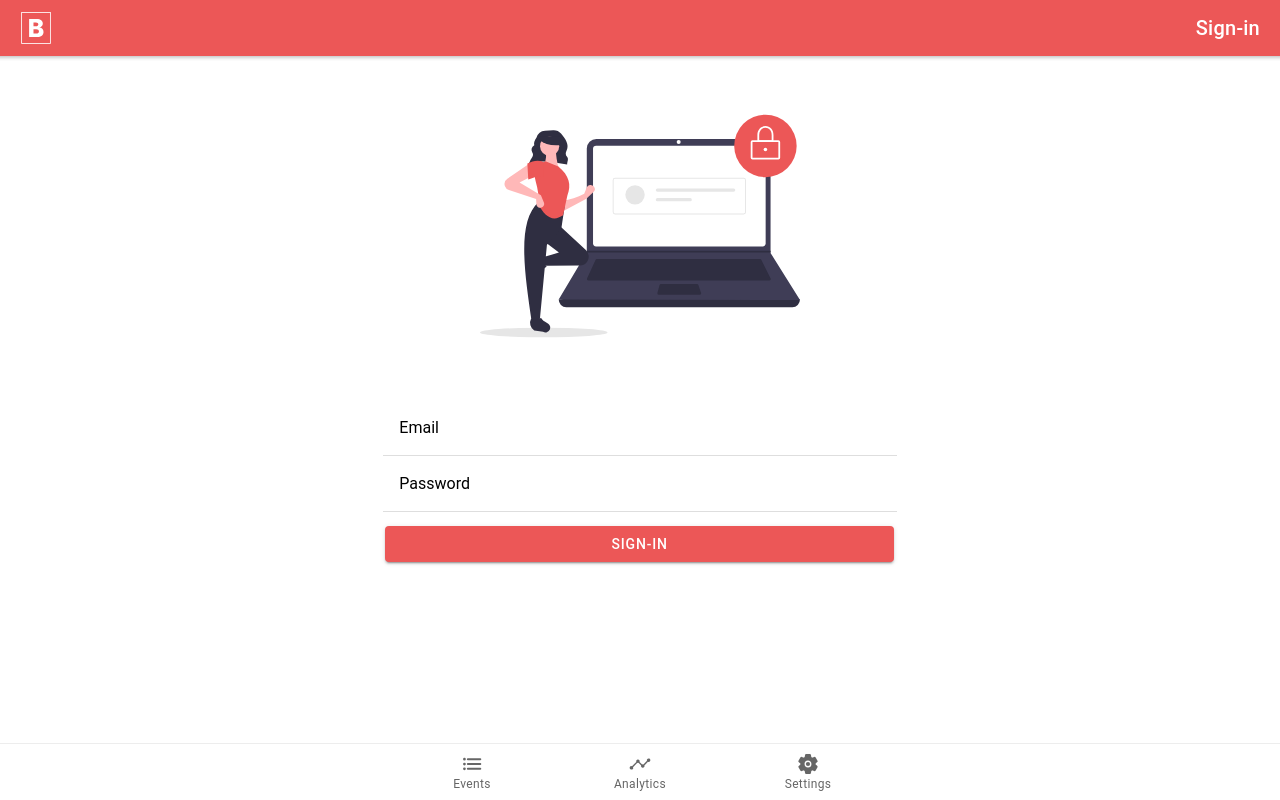
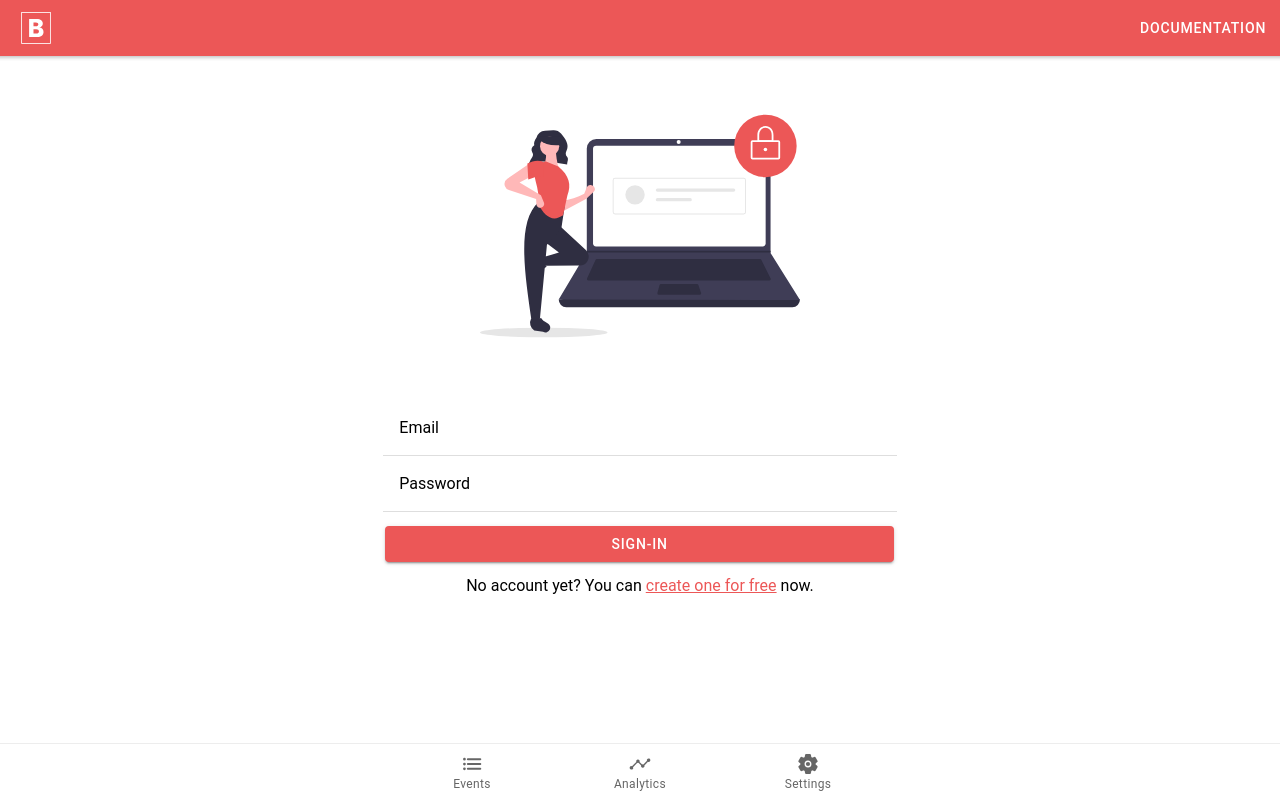
Before and after one commit to bloodbath-io/app, a React (Create React App) app: page /signin in a window 1280 px wide. Built offline with nearby package versions, Linux system fonts and the light colour scheme.

Commit message:
feat: title replaced by actual buttons

```diff
--- a/src/pages/SigninPage.tsx
+++ b/src/pages/SigninPage.tsx
@@ -1,4 +1,4 @@
-import { IonContent, IonHeader, IonPage, IonTitle, IonToolbar, IonRow, IonCol, IonItem, IonLabel, IonInput, IonIcon, IonButton } from '@ionic/react';
+import { IonContent, IonHeader, IonPage, IonTitle, IonToolbar, IonRow, IonCol, IonItem, IonLabel, IonInput, IonIcon, IonButton, IonButtons } from '@ionic/react';
 import React, { useState } from 'react';
 import { personCircle } from 'ionicons/icons';
 import './SigninPage.css';
@@ -11,9 +11,13 @@ const SigninPage: React.FC = () => {
     <IonPage>
       <IonHeader>
         <IonToolbar color="primary">
-          <IonTitle slot="end">
-            Sign-in
-          </IonTitle>
+
+          <IonButtons slot="end">
+            <IonButton color="secondary">
+              Documentation
+            </IonButton>
+          </IonButtons>
+
           <IonTitle slot="start" size="large">
             <a href="/">
               <IonIcon src="assets/icon/logo-reversed.svg" size="large" style={{ verticalAlign: "bottom" }}></IonIcon>
@@ -65,6 +69,12 @@ const SigninPage: React.FC = () => {
               </IonCol>
             </IonRow>
 
+            <IonRow>
+              <IonCol style={{ textAlign: "center" }}>
+                No account yet? You can <a href="/signup">create one for free</a> now.
+              </IonCol>
+            </IonRow>
+
           </IonCol>
 
         </IonRow>
--- a/src/theme/variables.css
+++ b/src/theme/variables.css
@@ -12,12 +12,12 @@ http://ionicframework.com/docs/theming/ */
   --ion-color-primary-tint: #ee6868;
 
   /** secondary **/
-  --ion-color-secondary: #3dc2ff;
+  --ion-color-secondary: #ffffff;
   --ion-color-secondary-rgb: 61, 194, 255;
   --ion-color-secondary-contrast: #ffffff;
   --ion-color-secondary-contrast-rgb: 255, 255, 255;
-  --ion-color-secondary-shade: #36abe0;
-  --ion-color-secondary-tint: #50c8ff;
+  --ion-color-secondary-shade: #ffffff;
+  --ion-color-secondary-tint: #d1d1d1;
 
   /** tertiary **/
   --ion-color-tertiary: #5260ff;
```
